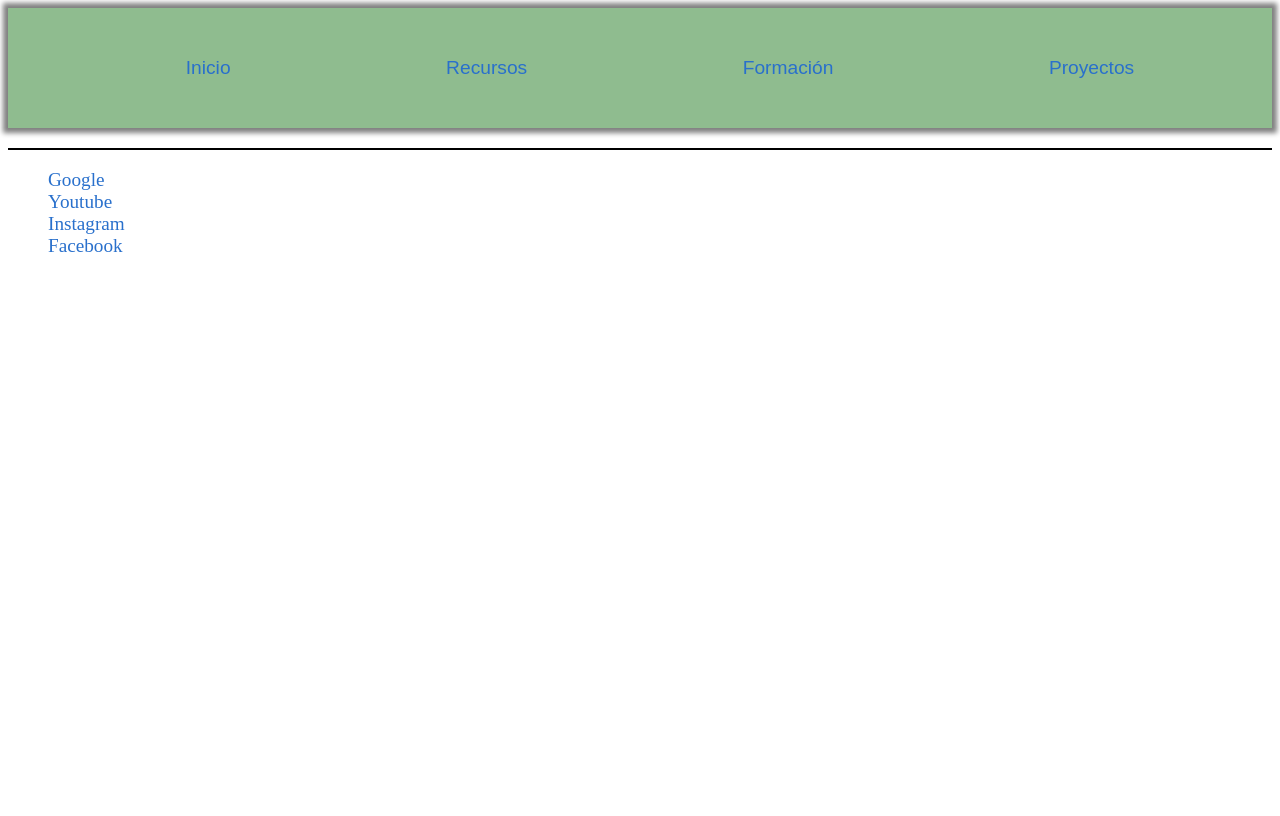
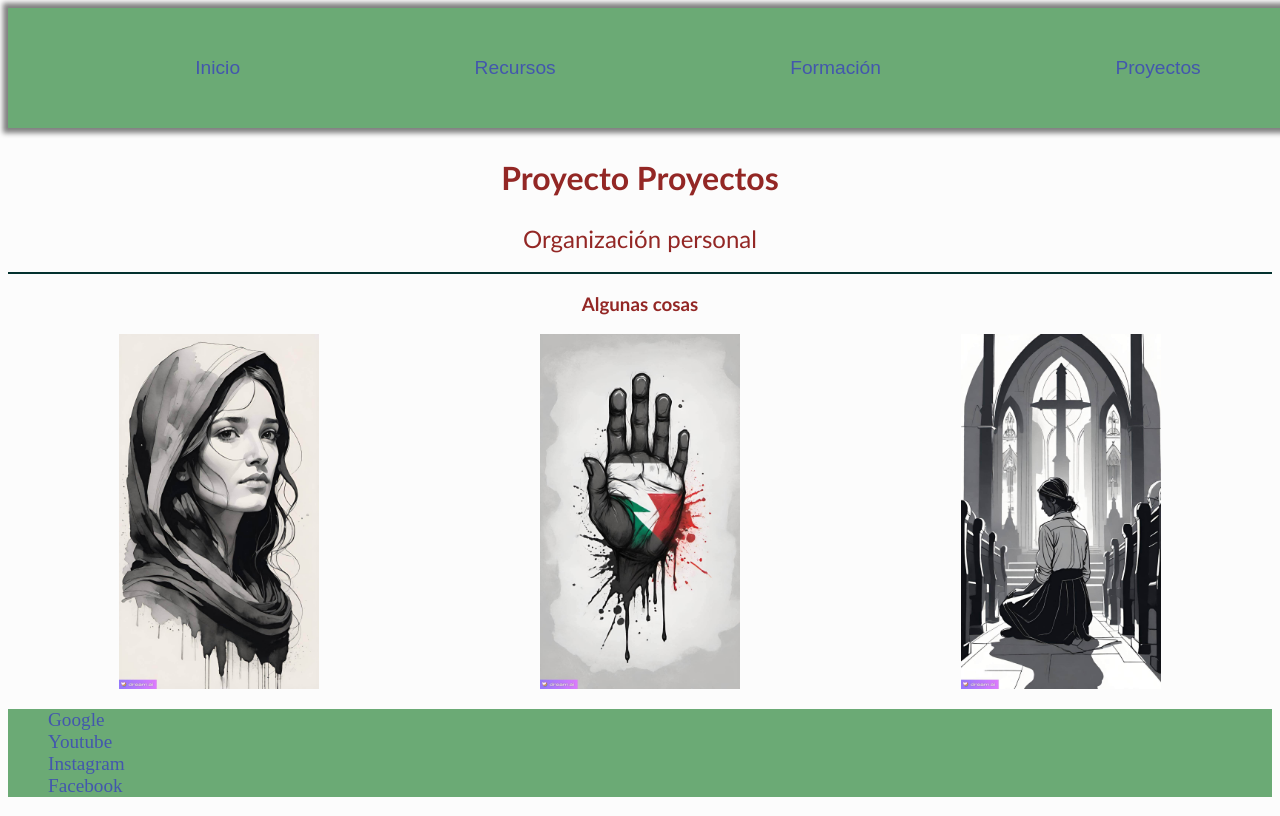
Before and after one commit to leinim/Proyecto-Proyectos, a website: page index.html in a window 1280 px wide. Drawn offline with Linux system fonts and the light colour scheme.

```diff
--- a/estilos.css
+++ b/estilos.css
@@ -1,16 +1,43 @@
 * {
     box-sizing: content-box;
+
 }
 
 .divisor {
-    border: 1px solid black;
+    border: 1px solid #03312E;
 }
 
+body {
+    background-color: #FCFCFC;
+}
+
+h1,
+h2,
+h3 {
+    color: #932725;
+    text-align: center;
+    font-family: 'Gill Sans', 'Gill Sans MT', Calibri, 'Trebuchet MS', sans-serif;
+}
+
+h1 {
+    font-size: xx-large;
+}
+
+h2 {
+    font-weight: 550;
+}
+
+header {
+    display: flex;
+    flex-wrap: wrap;
+    margin-bottom: 150px;
+}
 
 .nav {
-    background-color: darkseagreen;
+    position: fixed;
+    width: 100%;
+    background-color: #6BAA75;
     padding: 30px;
-    margin: 0;
     box-shadow: 0 0 5px 5px grey;
 }
 
@@ -29,9 +56,25 @@
     justify-content: space-around;
     list-style: none;
     font-size: larger;
+    background-color: #6BAA75
 }
 
 .listItem a {
     text-decoration: none;
-    color: rgb(41, 112, 204);
+    color: #4357AD;
 }
+
+.listItem a:hover {
+    color: #932725;
+}
+
+.imagenesIA {
+    display: flex;
+    justify-content: space-around;
+    align-items: center;
+}
+
+.imagenesIA img {
+    width: 200px;
+    height: auto;
+}
--- a/index.html
+++ b/index.html
@@ -10,7 +10,7 @@
 
 <body>
     <header>
-        <nav class="nav">
+        <nav class="nav" id="nav">
             <ul>
                 <li class="listItem"><a href="#">Inicio</a></li>
                 <li class="listItem"><a href="./pages/recursos.html">Recursos</a></li>
@@ -21,17 +21,16 @@
     </header>
     <main>
         <section>
-            <h1></h1>
-            <h2></h2>
-            <div>
-
-            </div>
+            <h1>Proyecto Proyectos</h1>
+            <h2>Organización personal</h2>
         </section>
         <div class="divisor"></div>
         <section>
-            <h3></h3>
-            <div>
-
+            <h3>Algunas cosas</h3>
+            <div class="imagenesIA">
+                <img src="./assets/imgs/JesusDaughter.jpg" alt="">
+                <img src="./assets/imgs/PalestinianGenocide.jpg" alt="">
+                <img src="./assets/imgs/WomanPraying.jpg" alt="">
             </div>
         </section>
         <section>
@@ -40,13 +39,17 @@
 
             </div>
         </section>
+
     </main>
+    <div>
+
+    </div>
     <footer>
         <ul>
-            <li class="listItem"><a href="https://www.google.com">Google</a></li>
-            <li class="listItem"><a href="https://www.youtube.com">Youtube</a></li>
-            <li class="listItem"><a href="https://www.instagram.com">Instagram</a></li>
-            <li class="listItem"><a href="https://www.facebook.com/?locale=es_LA">Facebook</a></li>
+            <li class="listItem"><a href="https://www.google.com" target="_blank">Google</a></li>
+            <li class="listItem"><a href="https://www.youtube.com" target="_blank">Youtube</a></li>
+            <li class="listItem"><a href="https://www.instagram.com" target="_blank">Instagram</a></li>
+            <li class="listItem"><a href="https://www.facebook.com/?locale=es_LA" target="_blank">Facebook</a></li>
         </ul>
     </footer>
 </body>
--- /dev/null
+++ b/package.json
@@ -0,0 +1,5 @@
+{
+  "dependencies": {
+    "bootstrap": "^5.3.3"
+  }
+}
```
Also changed, not shown: pages/proyectos.html (+18 -1 lines), assets/imgs/Couple.jpg (added), assets/imgs/JesusDaughter.jpg (added), assets/imgs/PalestinianGenocide.jpg (added), assets/imgs/QuanicGirl.jpg (added), assets/imgs/WomanPraying.jpg (added), assets/imgs/flecha_arriba.svg (added), 1 other file.
